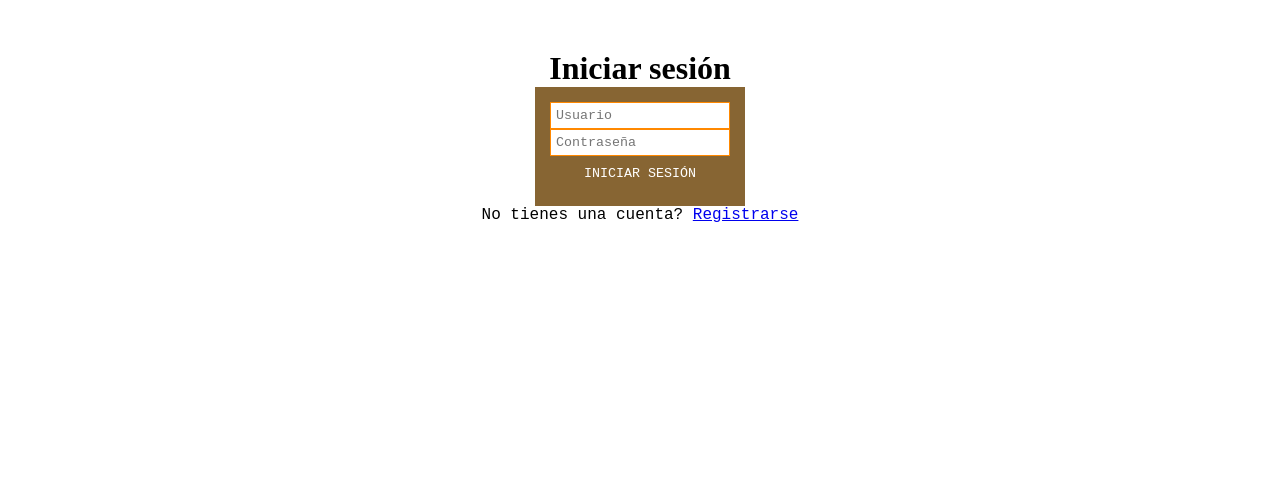
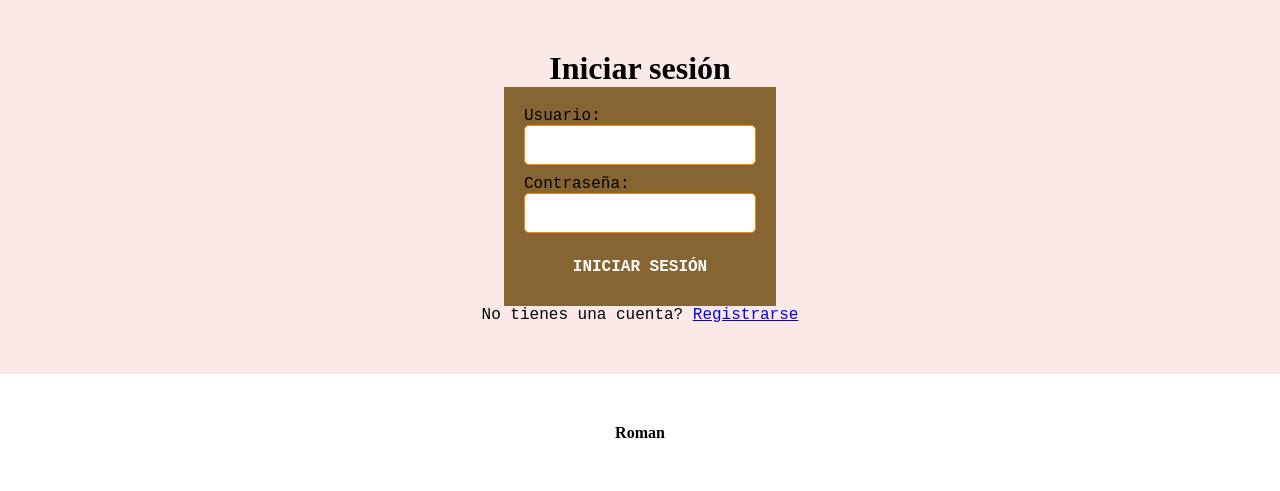
Before and after one commit to Naiitiry/django-blog, a Django app: page /accounts/login/ in a window 1280 px wide. Shown: the top 491 px of the page. Run offline with Django 5.2, Linux system fonts and the light colour scheme; some libraries are stand-ins or nearby versions.

Commit message:
features: footer,login,register,templates

```diff
--- a/blog/accounts/forms.py
+++ b/blog/accounts/forms.py
@@ -5,7 +5,6 @@ from django.contrib.auth.forms import UserCreationForm
 # Formulario de Registro
 class RegisterForm(UserCreationForm):
     email = forms.EmailField(required=True,widget=forms.EmailInput(attrs={'class':'form-control'}))
-
     class Meta:
         model=User
         fields=['username','email','password1','password2']
@@ -23,12 +22,11 @@ class RegisterForm(UserCreationForm):
         }
 
 class LoginForm(forms.Form):
-    class Meta:
-        username = forms.CharField(
-        widget=forms.TextInput(attrs={'class': 'form-control'}),
-        label="Usuario"
+    username = forms.CharField(
+    widget=forms.TextInput(attrs={'class':'form-control'}),
+    label="Usuario"
     )
     password = forms.CharField(
-        widget=forms.PasswordInput(attrs={'class': 'form-control'}),
+        widget=forms.PasswordInput(attrs={'class':'form-control'}),
         label="Contraseña"
     )
--- a/blog/accounts/views.py
+++ b/blog/accounts/views.py
@@ -23,47 +23,35 @@ def register_user(request):
             form.save()
             messages.success(request,'Usuario registrado con éxito.')
             return redirect('login')#redirige a la página principal/index.
-        """
-        username = request.POST['username']
-        email = request.POST['email']
-        password = request.POST['password']
-        confirm_password = request.POST['confirm_password']
-
-        if password != confirm_password:
-            messages.error(request, 'Las contraseñas no coinciden.')
-            return redirect('register')
-
-        if User.objects.filter(username=username).exists():
-            messages.error(request,'El nombre de usuario ya está en uso.')
-            return redirect('register')
-
-        if User.objects.filter(email=email).exists():
-            messages.error(request,'El correo ya registrado.')
-            return redirect('register')
-
-        user = User(username=username, email=email)
-        user.set_password(password)
-        user.save()
-
-        messages.success(request,'Usuario registrado con éxito.')
-        """
     return render(request,'accounts/register.html',{'form':form})
 
 def login_user(request):
-    if request.method == 'POST':
-        username = request.POST['username']
-        password = request.POST['password']
-
-        user = authenticate(request, username=username, password=password)
-
-        if user is not None:
-            login(request,user)
-            messages.success(request,'Credenciales válidas.')
-            return  redirect('post_index')
+    if request.method == 'GET':
+        form_log=LoginForm()
+        context={
+            'form_log':form_log
+        }
+        return render(request,'accounts/login.html',context)
+    elif request.method == 'POST':
+        form_log=LoginForm(request.POST)
+        if form_log.is_valid():
+            username=form_log.cleaned_data['username']
+            password=form_log.cleaned_data['password']
+            user=authenticate(request,username=username,password=password)
+            if user is not None:
+                login(request,user)
+                messages.success(request,f'Bienvenido {username}')
+                return redirect('post_index')
+            else:
+                messages.error(request,'Credenciales inválidas.')
         else:
-            messages.error(request,'Credenciales inválidas.')
-            return redirect('login')
-    return render(request,'accounts/login.html',{})
+            messages.error(request,'Datos erroneos, ingresa usuario y/o contraseña correctamente.')
+        context = {
+                'form_log': form_log
+            }
+        return render(request,'accounts/login.html',context)
+    elif request.user.is_authenticated:
+        return redirect('post_index')
 
 def logout_view(request):
     logout(request)
--- a/blog/static/css/style.css
+++ b/blog/static/css/style.css
@@ -26,27 +26,37 @@ main{
     padding: 50px;
     justify-content: flex-start;
     align-items: center;
+    background-color: var(--color-primary);
+
 }
 nav{
     background-color: var(--color-secondary);
 }
-input{
+input, select, textarea {
     outline: none;
     box-shadow: none;
     border: 1px solid var(--color-tertiary);
-    padding: 5px;
+    padding: 10px;
     width: 100%;
+    font-size: 16px;
+    border-radius: 5px;
 }
 
 form{
     background-color: #876533;
-    padding: 15px;
+    padding: 20px;
     display: flex;
     flex-direction: column;
+    gap: 15px;
 }
-.form-table{
-    list-style: none;
-    width: 100%;
+.form-group {
+    display: flex;
+    flex-direction: column;
+    gap: 10px;
+}
+.form-field {
+    display: flex;
+    flex-direction: column;
 }
 .btn-send{
     width: 100%;
@@ -56,8 +66,22 @@ form{
     border: 0;
     text-transform: uppercase;
     cursor: pointer;
+    font-size: 16px;
+    font-weight: bold;
 }
 .btn-send:hover{
     background-color: white;
     color: var(--color-secondary);
 }
+.form-error {
+    color: red;
+    font-size: 14px;
+}
+
+footer{
+    display: flex;
+    justify-content: center;
+    align-items: center;
+    width: 100%;
+    padding: 50px;
+}
--- a/blog/templates/accounts/login.html
+++ b/blog/templates/accounts/login.html
@@ -1,15 +1,22 @@
 {% extends 'layout/base_session.html' %}
-{% load static %}
+
 {% block 'title' %}Iniciar sesión{% endblock %}
 
 {% block 'content' %}
     <h1>Iniciar sesión</h1>
     <form action="{% url 'login' %}" method="POST" class="form-session">
         {% csrf_token %}
-        <table class="form-table">
-            <input type="text" name="username" placeholder="Usuario">
-            <input type="password" name="password" placeholder="Contraseña">
-        </table>
+        <div class="form-group">
+            {% for field in form_log%}
+                <div class="form-field">
+                    {{field.label_tag}}
+                    {{field}}
+                    {% if field.error %}
+                        <p class="form-error">{{field.error}}</p>
+                    {% endif %}
+                </div>
+            {% endfor %}
+        </div>
         <button type="submit" class="btn-send">Iniciar sesión</button>
     </form>
 
--- a/blog/templates/layout/base.html
+++ b/blog/templates/layout/base.html
@@ -6,7 +6,6 @@
     <meta name="viewport" content="width=device-width, initial-scale=1.0">
     <title>Blog | {% block 'title' %}{% endblock %}</title>
     <link rel="stylesheet" href="{% static 'css/style.css' %}">
-
     {% block 'style' %}{% endblock %}
 </head>
 <body>
@@ -17,9 +16,7 @@
         {% block 'content' %}
         {% endblock %}
     </main>
-    <footer>
-
-    </footer>
+        {% include 'layout/partials/footer.html' %}
     <script src="https://kit.fontawesome.com/bf1e8130c0.js" crossorigin="anonymous"></script>
 </body>
 </html>
--- a/blog/templates/layout/base_session.html
+++ b/blog/templates/layout/base_session.html
@@ -14,5 +14,7 @@
         {% block 'content' %}
         {% endblock %}
     </main>
+    {% include 'layout/partials/footer.html' %}
+    <script src="https://kit.fontawesome.com/bf1e8130c0.js" crossorigin="anonymous"></script>
 </body>
 </html>
--- a/blog/templates/layout/partials/footer.html
+++ b/blog/templates/layout/partials/footer.html
@@ -1 +1,3 @@
-{% extends 'layout/base.html' %}
+<footer>
+    <h4>Roman</h4>
+</footer>
```
Also changed, not shown: blog/templates/accounts/register.html (+11 -3 lines).
